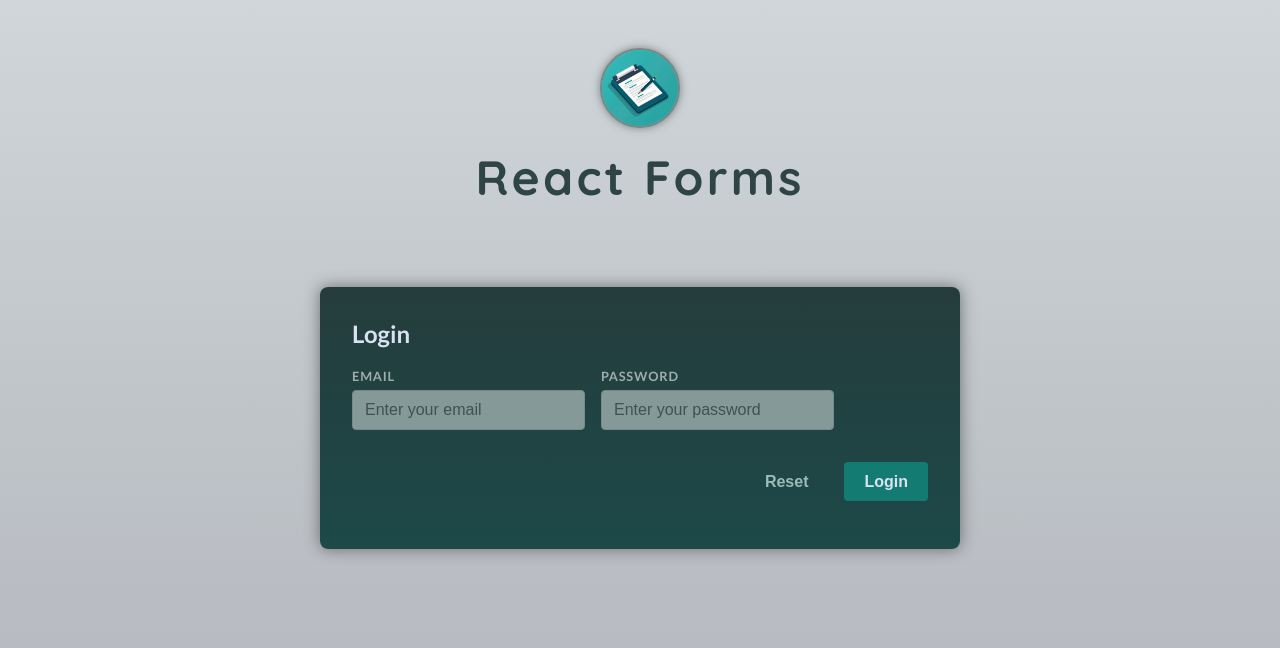
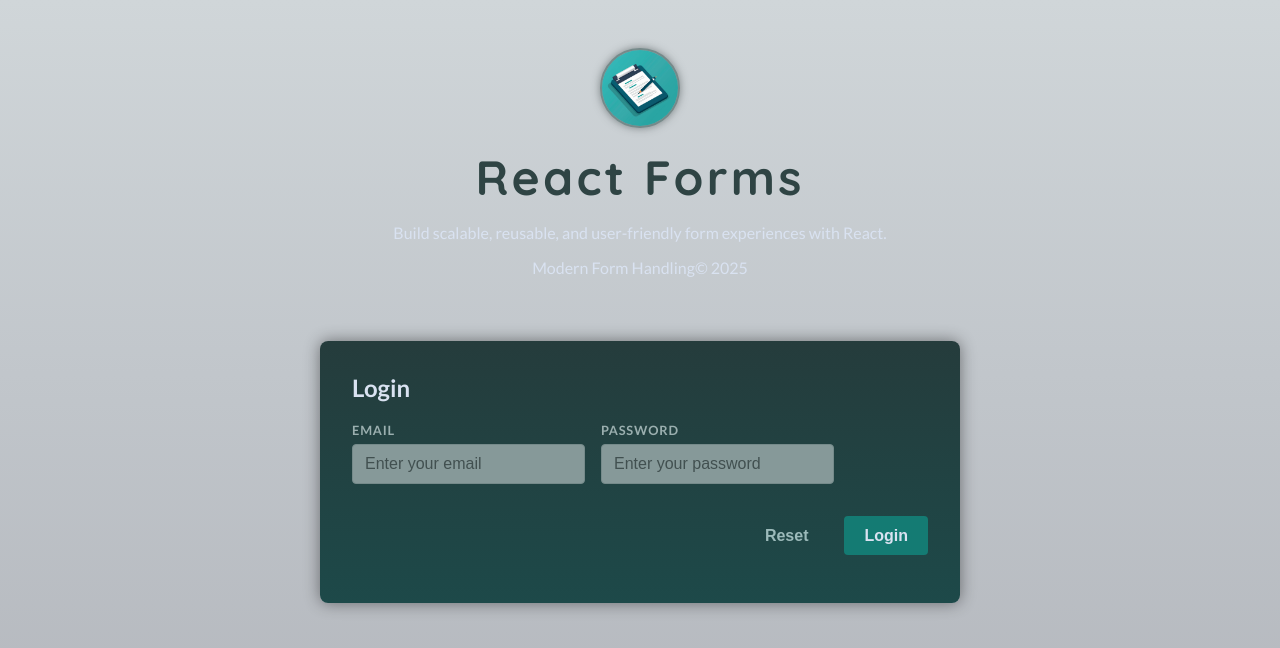
Before and after one commit to Akash-Ramjyothi/Forms-and-User-Input, a React (Vite) app: page / in a window 1280 px wide. Shown: the top 648 px of the page. Built offline with nearby package versions, Linux system fonts and the light colour scheme.

Commit message:
feat: enhance header component with metadata and improved accessibility

```diff
--- a/src/components/Header.jsx
+++ b/src/components/Header.jsx
@@ -1,10 +1,31 @@
-import logoImg from '../assets/logo.jpg';
+import logoImg from "../assets/logo.jpg";
 
 export default function Header() {
+  const currentYear = new Date().getFullYear();
+
   return (
-    <header>
-      <img src={logoImg} alt="A form and a pencil" />
-      <h1>React Forms</h1>
+    <header className="main-header">
+      <div className="header-content">
+        <img
+          src={logoImg}
+          alt="React Forms Application Logo"
+          className="header-logo"
+        />
+
+        <div className="header-text">
+          <h1>React Forms</h1>
+
+          <p>
+            Build scalable, reusable, and user-friendly form experiences with
+            React.
+          </p>
+        </div>
+      </div>
+
+      <div className="header-meta">
+        <span>Modern Form Handling</span>
+        <span>© {currentYear}</span>
+      </div>
     </header>
   );
 }
```
